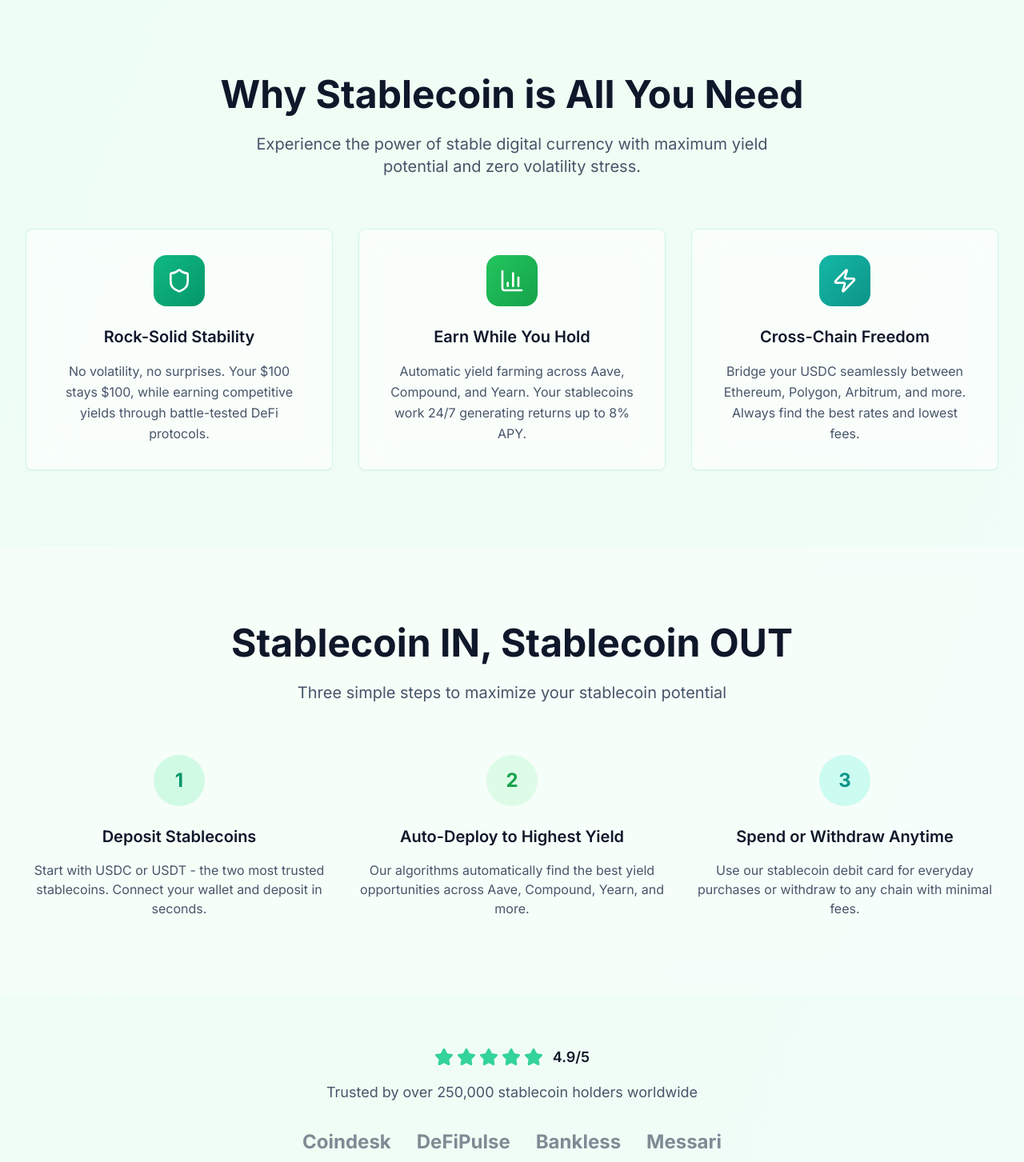
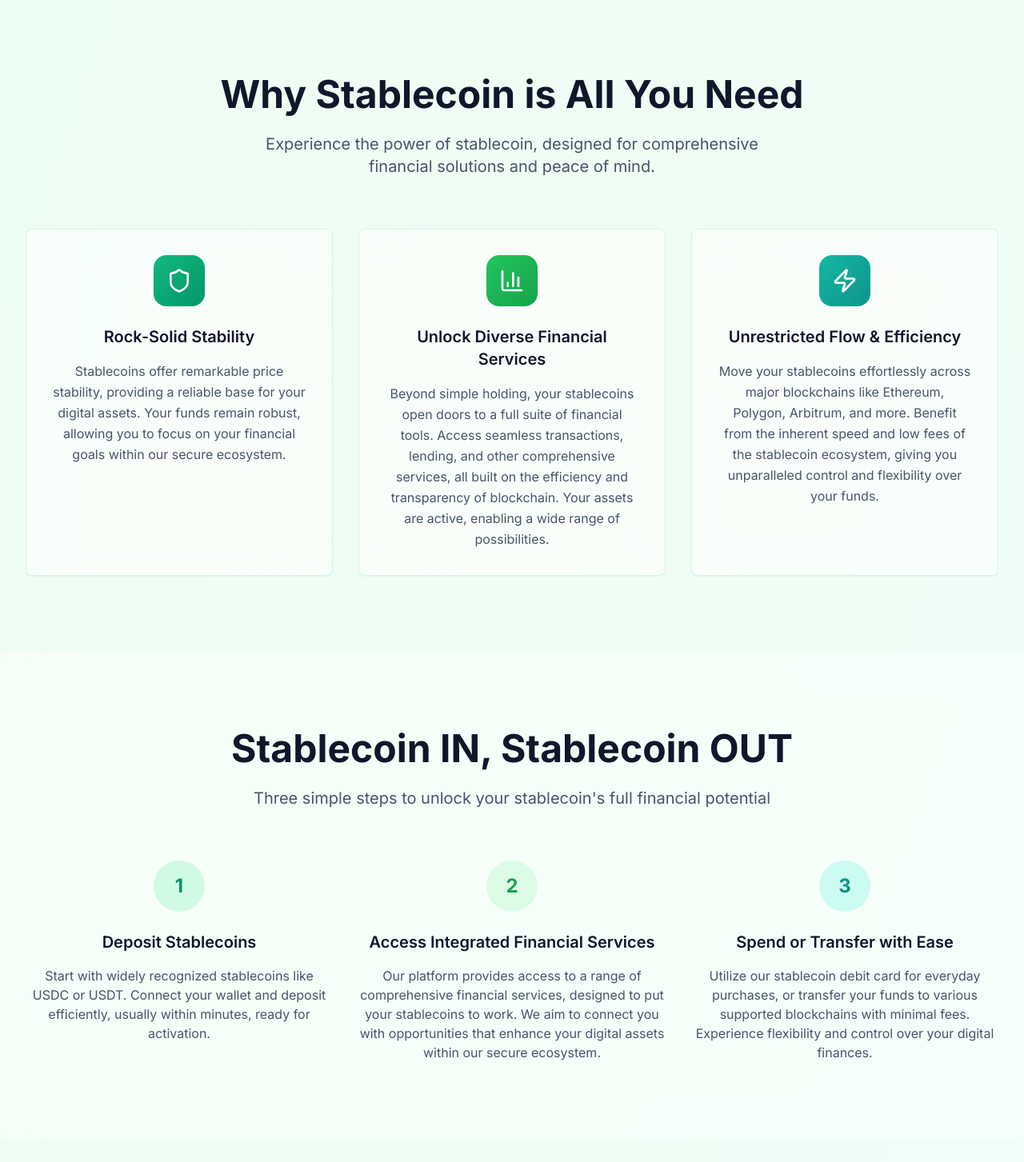
Before and after one commit to ethereumtf/financial, a Next.js app: page / in a window 1280 px wide. Shown: the part 1344-2797 px from the top of the page at 80% size. Built offline with nearby package versions, Linux system fonts and the light colour scheme.

Commit message:
Update landing page

```diff
--- a/src/app/page.tsx
+++ b/src/app/page.tsx
@@ -170,7 +170,7 @@ export default function LandingPage() {
               Why Stablecoin is All You Need
             </h2>
             <p className="text-xl text-slate-600 max-w-2xl mx-auto">
-              Experience the power of stable digital currency with maximum yield potential and zero volatility stress.
+              Experience the power of stablecoin, designed for comprehensive financial solutions and peace of mind.
             </p>
           </div>
 
@@ -183,7 +183,7 @@ export default function LandingPage() {
                 </div>
                 <h3 className="text-xl font-semibold mb-4 text-slate-900">Rock-Solid Stability</h3>
                 <p className="text-slate-600 leading-relaxed">
-                  No volatility, no surprises. Your $100 stays $100, while earning competitive yields through battle-tested DeFi protocols.
+                  Stablecoins offer remarkable price stability, providing a reliable base for your digital assets. Your funds remain robust, allowing you to focus on your financial goals within our secure ecosystem.
                 </p>
               </CardContent>
             </Card>
@@ -194,9 +194,9 @@ export default function LandingPage() {
                 <div className="w-16 h-16 mx-auto mb-6 rounded-2xl bg-gradient-to-br from-green-500 to-green-600 flex items-center justify-center group-hover:scale-110 transition-transform duration-300">
                   <BarChart3 className="h-8 w-8 text-white" />
                 </div>
-                <h3 className="text-xl font-semibold mb-4 text-slate-900">Earn While You Hold</h3>
+                <h3 className="text-xl font-semibold mb-4 text-slate-900">Unlock Diverse Financial Services</h3>
                 <p className="text-slate-600 leading-relaxed">
-                  Automatic yield farming across Aave, Compound, and Yearn. Your stablecoins work 24/7 generating returns up to 8% APY.
+                  Beyond simple holding, your stablecoins open doors to a full suite of financial tools. Access seamless transactions, lending, and other comprehensive services, all built on the efficiency and transparency of blockchain. Your assets are active, enabling a wide range of possibilities.
                 </p>
               </CardContent>
             </Card>
@@ -207,9 +207,9 @@ export default function LandingPage() {
                 <div className="w-16 h-16 mx-auto mb-6 rounded-2xl bg-gradient-to-br from-teal-500 to-teal-600 flex items-center justify-center group-hover:scale-110 transition-transform duration-300">
                   <Zap className="h-8 w-8 text-white" />
                 </div>
-                <h3 className="text-xl font-semibold mb-4 text-slate-900">Cross-Chain Freedom</h3>
+                <h3 className="text-xl font-semibold mb-4 text-slate-900">Unrestricted Flow & Efficiency</h3>
                 <p className="text-slate-600 leading-relaxed">
-                  Bridge your USDC seamlessly between Ethereum, Polygon, Arbitrum, and more. Always find the best rates and lowest fees.
+                  Move your stablecoins effortlessly across major blockchains like Ethereum, Polygon, Arbitrum, and more. Benefit from the inherent speed and low fees of the stablecoin ecosystem, giving you unparalleled control and flexibility over your funds.
                 </p>
               </CardContent>
             </Card>
@@ -225,7 +225,7 @@ export default function LandingPage() {
               Stablecoin IN, Stablecoin OUT
             </h2>
             <p className="text-xl text-slate-600 max-w-2xl mx-auto">
-              Three simple steps to maximize your stablecoin potential
+              Three simple steps to unlock your stablecoin's full financial potential
             </p>
           </div>
 
@@ -237,7 +237,7 @@ export default function LandingPage() {
               </div>
               <h3 className="text-xl font-semibold mb-4 text-slate-900">Deposit Stablecoins</h3>
               <p className="text-slate-600">
-                Start with USDC or USDT - the two most trusted stablecoins. Connect your wallet and deposit in seconds.
+                Start with widely recognized stablecoins like USDC or USDT. Connect your wallet and deposit efficiently, usually within minutes, ready for activation.
               </p>
             </div>
 
@@ -246,9 +246,9 @@ export default function LandingPage() {
               <div className="w-16 h-16 mx-auto mb-6 rounded-full bg-green-100 flex items-center justify-center text-2xl font-bold text-green-600">
                 2
               </div>
-              <h3 className="text-xl font-semibold mb-4 text-slate-900">Auto-Deploy to Highest Yield</h3>
+              <h3 className="text-xl font-semibold mb-4 text-slate-900">Access Integrated Financial Services</h3>
               <p className="text-slate-600">
-                Our algorithms automatically find the best yield opportunities across Aave, Compound, Yearn, and more.
+                Our platform provides access to a range of comprehensive financial services, designed to put your stablecoins to work. We aim to connect you with opportunities that enhance your digital assets within our secure ecosystem.
               </p>
             </div>
 
@@ -257,9 +257,9 @@ export default function LandingPage() {
               <div className="w-16 h-16 mx-auto mb-6 rounded-full bg-teal-100 flex items-center justify-center text-2xl font-bold text-teal-600">
                 3
               </div>
-              <h3 className="text-xl font-semibold mb-4 text-slate-900">Spend or Withdraw Anytime</h3>
+              <h3 className="text-xl font-semibold mb-4 text-slate-900">Spend or Transfer with Ease</h3>
               <p className="text-slate-600">
-                Use our stablecoin debit card for everyday purchases or withdraw to any chain with minimal fees.
+                Utilize our stablecoin debit card for everyday purchases, or transfer your funds to various supported blockchains with minimal fees. Experience flexibility and control over your digital finances.
               </p>
             </div>
           </div>
@@ -270,21 +270,21 @@ export default function LandingPage() {
       <div className="relative py-16">
         <div className="max-w-7xl mx-auto px-4 sm:px-6 lg:px-8">
           <div className="text-center">
-            <div className="flex justify-center items-center gap-1 mb-4">
-              {[...Array(5)].map((_, i) => (
-                <Star key={i} className="h-6 w-6 fill-emerald-400 text-emerald-400" />
-              ))}
-              <span className="ml-2 text-lg font-semibold text-slate-900">4.9/5</span>
-            </div>
+            {/* No stars or user count */}
+
             <p className="text-lg text-slate-600 mb-8">
-              Trusted by over 250,000 stablecoin holders worldwide
+              Building the future of finance, with insights aligned with industry leaders.
             </p>
 
+            <p className="text-base text-slate-500 mb-4">In Conversation With / Respected By / Informed By</p>
             <div className="flex flex-wrap justify-center items-center gap-8 opacity-60">
-              <div className="text-2xl font-bold text-slate-700">Coindesk</div>
-              <div className="text-2xl font-bold text-slate-700">DeFiPulse</div>
-              <div className="text-2xl font-bold text-slate-700">Bankless</div>
-              <div className="text-2xl font-bold text-slate-700">Messari</div>
+              <div className="text-2xl font-bold text-slate-700">Ethereum</div>
+              <div className="text-2xl font-bold text-slate-700">Circle</div>
+              <div className="text-2xl font-bold text-slate-700">Tether</div>
+              <div className="text-2xl font-bold text-slate-700">1inch</div>
+              <div className="text-2xl font-bold text-slate-700">Etherlink</div>
+              <div className="text-2xl font-bold text-slate-700">Stellar</div>
+              <div className="text-2xl font-bold text-slate-700">Near</div>
             </div>
           </div>
         </div>
@@ -295,7 +295,7 @@ export default function LandingPage() {
         <div className="max-w-4xl mx-auto text-center px-4 sm:px-6 lg:px-8">
           <div className="inline-flex items-center gap-2 px-4 py-2 rounded-full bg-white/60 backdrop-blur-xl border border-emerald-200/50 shadow-lg mb-8">
             <CheckCircle className="h-4 w-4 text-emerald-600" />
-            <span className="text-sm font-medium text-emerald-700">Ready to maximize your stablecoins?</span>
+            <span className="text-sm font-medium text-emerald-700">Ready to experience the future of finance?</span>
           </div>
 
           <h2 className="text-4xl md:text-5xl font-bold text-slate-900 mb-6">
@@ -303,13 +303,13 @@ export default function LandingPage() {
           </h2>
 
           <p className="text-xl text-slate-600 mb-12 max-w-2xl mx-auto">
-            Join thousands of users earning consistent yields on their stablecoins.
-            <span className="font-semibold text-emerald-700"> Stablecoin is all you need.</span>
+            Discover how stablecoins can empower your financial life.
+            <span className="font-semibold text-emerald-700"> Your stablecoin. Your financial world.</span>
           </p>
 
           <Link href="/dashboard">
             <Button size="lg" className="text-lg px-12 py-6 rounded-full bg-emerald-600 hover:bg-emerald-700 text-white shadow-xl hover:shadow-2xl transition-all duration-300 group">
-              Start Earning Today
+              Join the Waitlist Today
               <ArrowRight className="ml-2 h-5 w-5 group-hover:translate-x-1 transition-transform" />
             </Button>
           </Link>
```
